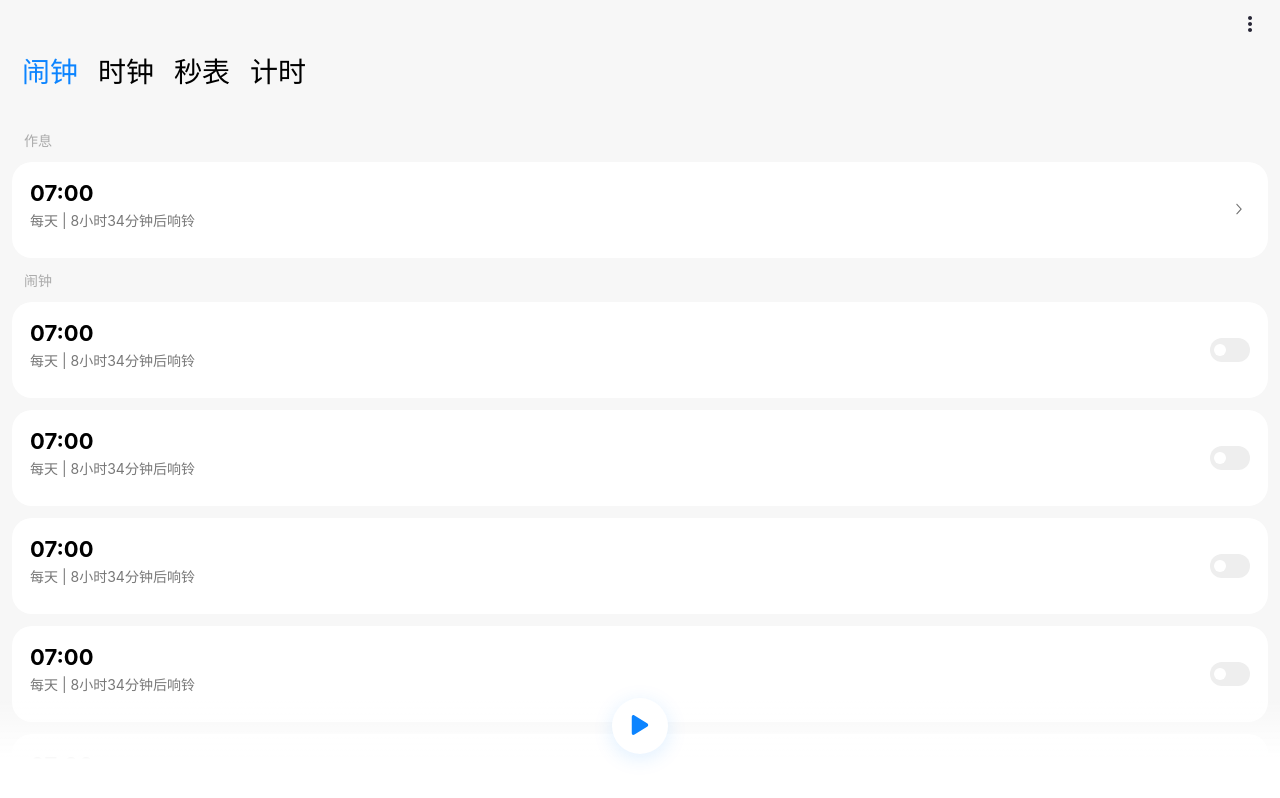
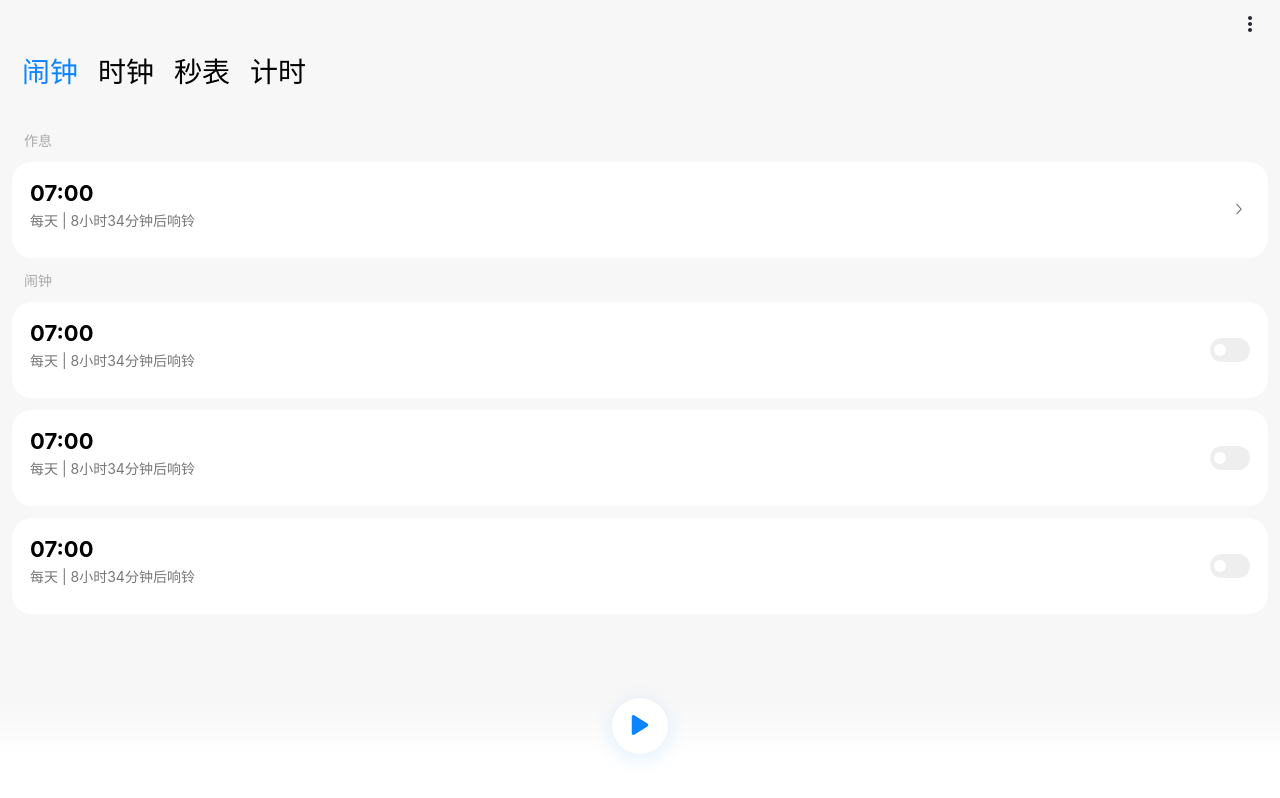
Before and after one commit to AlanLee97/react-miui-clock, a React (Create React App) app: page /add-alarm in a window 1280 px wide. Built offline with nearby package versions, Linux system fonts and the light colour scheme.

Commit message:
fix: 调试增加alarm

```diff
--- a/src/pages/AlarmPage.jsx
+++ b/src/pages/AlarmPage.jsx
@@ -6,6 +6,7 @@ import {
   TimeSettingPanel,
 } from '../components';
 import './style.scss';
+import { setAlarmData } from '../store/alarmPageReducer';
 
 class AlarmPage extends React.Component {
   constructor(props) {
@@ -31,6 +32,13 @@ class AlarmPage extends React.Component {
   };
 
   onTimeSettingComplete = () => {
+    const list = [...this.props.alarmData];
+    list.push({
+      time: '08:00',
+      triggerMode: '每天',
+    });
+    this.props.setAlarmData(list);
+
     this.setMaskVisible(false);
   };
 
@@ -96,4 +104,10 @@ function mapStateToProps(state) {
   };
 }
 
-export default connect(mapStateToProps)(AlarmPage);
+function mapDispatchToProps(dispatch) {
+  return {
+    setAlarmData: (val) => dispatch(setAlarmData(val))
+  };
+}
+
+export default connect(mapStateToProps, mapDispatchToProps)(AlarmPage);
--- a/src/store/alarmPageReducer.js
+++ b/src/store/alarmPageReducer.js
@@ -11,12 +11,15 @@ const {
     restData: AlarmPageData.restData
   },
   reducers: {
-
+    setAlarmData(state, action) {
+      console.log('reducer setAlarmData');
+      state.alarmData = action.payload;
+    }
   }
 });
 
-// export const {
-
-// } = actions;
+export const {
+  setAlarmData
+} = actions;
 
 export default reducer;
--- a/src/store/applicationData/index.js
+++ b/src/store/applicationData/index.js
@@ -11,27 +11,7 @@ export const AlarmPageData = {
     {
       time: '07:00',
       triggerMode: '每天',
-    },
-    {
-      time: '07:00',
-      triggerMode: '每天',
-    },
-    {
-      time: '07:00',
-      triggerMode: '每天',
-    },
-    {
-      time: '07:00',
-      triggerMode: '每天',
-    },
-    {
-      time: '07:00',
-      triggerMode: '每天',
-    },
-    {
-      time: '07:00',
-      triggerMode: '每天',
-    },
+    }
   ],
   restData: [
     {
```
